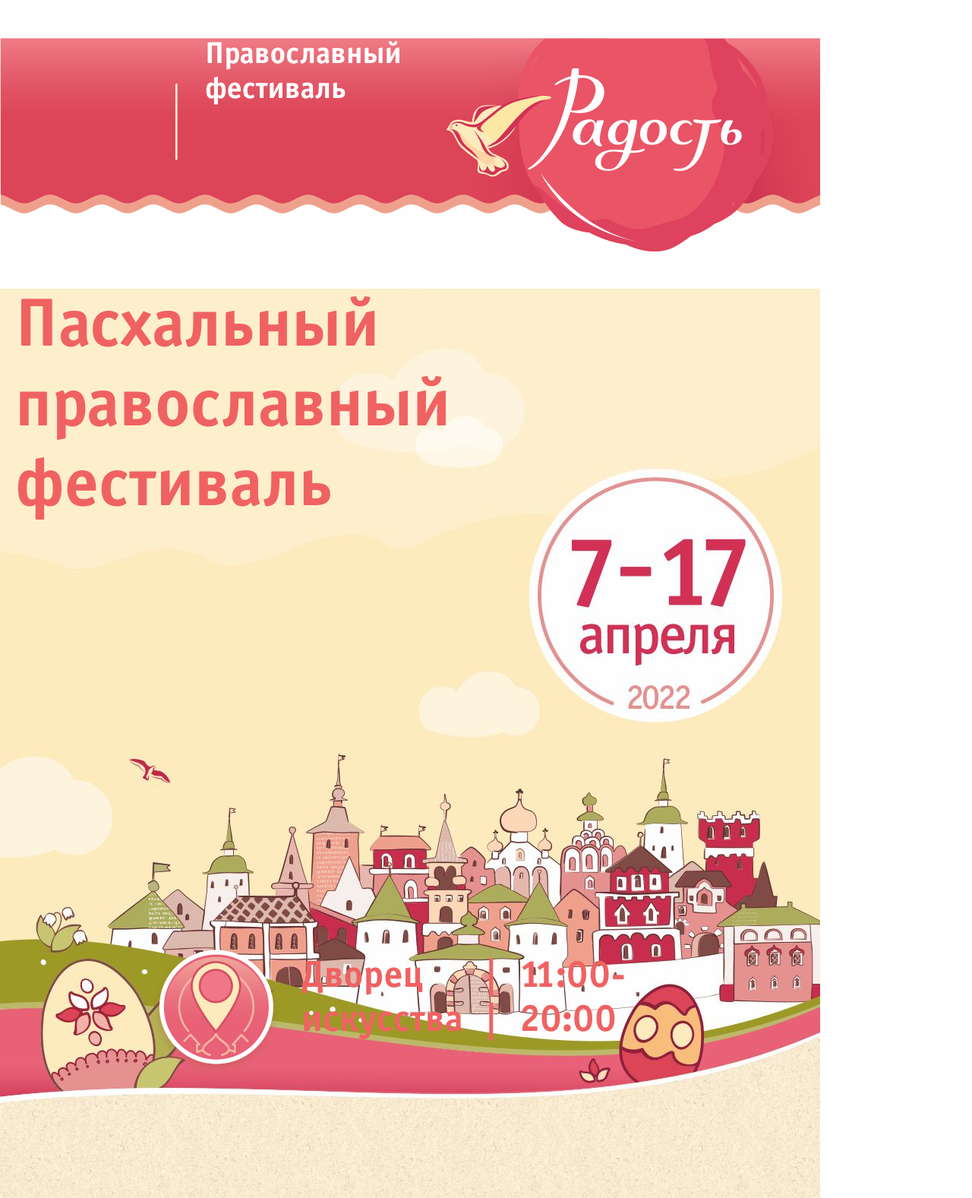
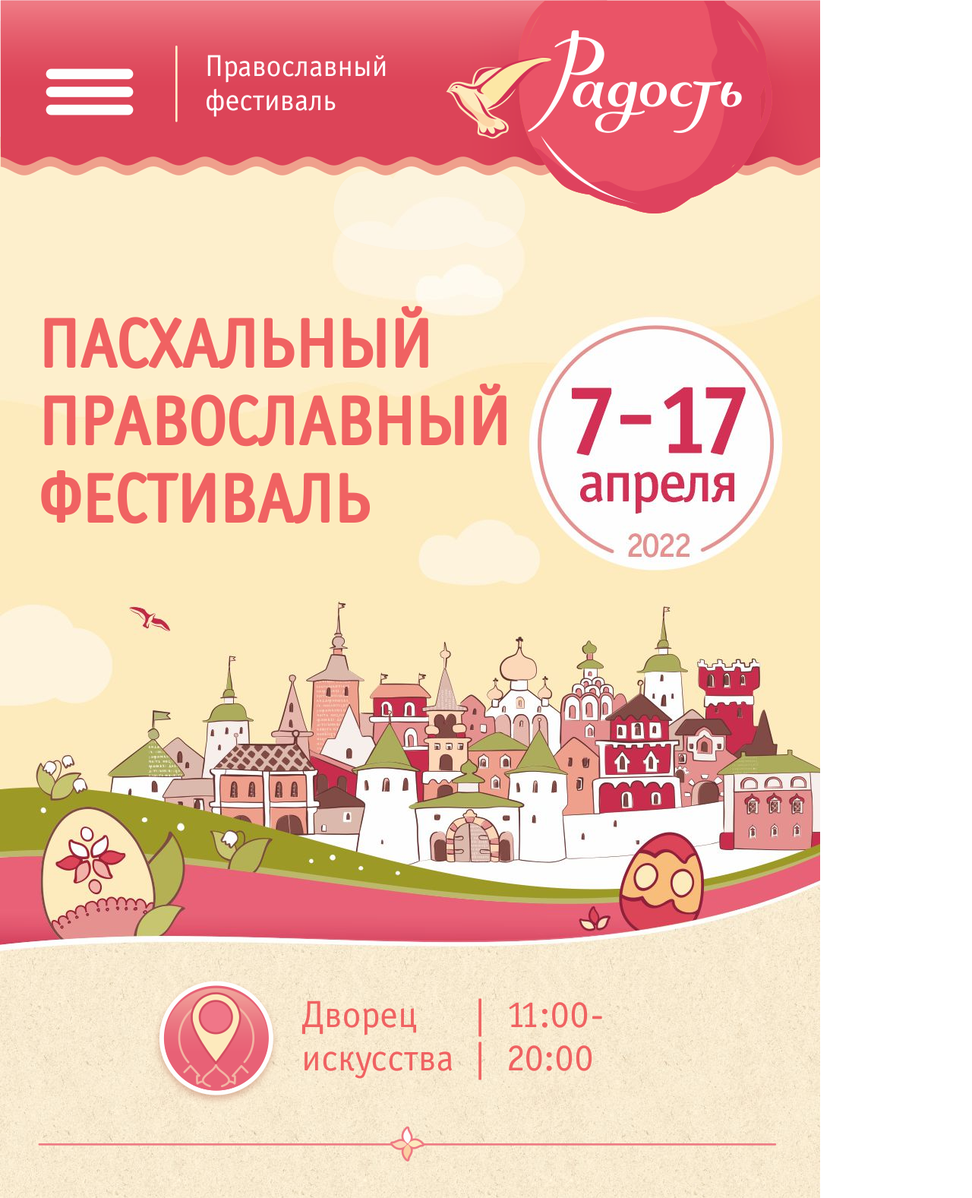
Before and after one commit to AMartsinkevich/festradost.by, a plain HTML site: page index.html in a window 1280 px wide. Shown: the top 1577 px of the page at 76% size. Drawn offline with nearby package versions, Linux system fonts and the light colour scheme.

Commit message:
main page

```diff
--- a/assets/css/style.css
+++ b/assets/css/style.css
@@ -9,15 +9,38 @@ html {
 }
 
 @font-face {
-    font-family: "Officina Sans";
-    src: url("/assets/fonts/OfficinaSansBold.ttf") format("truetype");
-    font-style: normal;
-    font-weight: normal;
+    font-family: "OfficinaSansBold";
+    src: url("../fonts/OfficinaSansBold.ttf") format("truetype");
+}
+
+@font-face {
+    font-family: "OfficinaSansBoldItalic";
+    src: url("../fonts/OfficinaSansBoldItalic.ttf") format("truetype");
+}
+
+@font-face {
+    font-family: "OfficinaSansBook";
+    src: url("../fonts/OfficinaSansBook.ttf") format("truetype");
+}
+
+@font-face {
+    font-family: "OfficinaSansBookItalic";
+    src: url("../fonts/OfficinaSansBookItalic.ttf") format("truetype");
+}
+
+@font-face {
+    font-family: "OfficinaSansMedium";
+    src: url("../fonts/OfficinaSansMedium.ttf") format("truetype");
+}
+
+@font-face {
+    font-family: "OfficinaSansMediumItalic";
+    src: url("../fonts/OfficinaSansMediumItalic.ttf") format("truetype");
 }
 
 body {
     font-size: 1.6rem;
-    font-family: 'Open Sans', sans-serif;
+    font-family: OfficinaSansBook;
     width: 1080px;
     /* 100%; */
     min-height: 100vh;
@@ -41,29 +64,45 @@ div {
 
 .header {
     height: calc(200px + 200px);
-    background-image: url(/assets/images/shapka.png);
+    background-image: url(../images/shapka.png);
     background-repeat: no-repeat;
     position: relative;
-    margin-bottom: -300px;
+    margin-bottom: -450px;
+}
 
+.header__text {
+    position: relative;
+    top: -90px;
 }
 
 .promo {
     height: 1280px;
-    background-image: url(/assets/images/fon.jpg);
+    background-image: url(../images/fon.jpg);
     background-repeat: no-repeat;
+}
+
+.promo__name {
+    position: relative;
+    top: 230px;
+    left: 50px;
+    text-transform: uppercase;
+}
+
+.promo_place {
+    position: relative;
+    top: 250px;
 }
 
 .calendar {
     height: 1140px;
-    background-image: url(/assets/images/fon.jpg);
+    background-image: url(../images/fon.jpg);
     background-repeat: no-repeat;
     background-position: 0px -1280px;
 }
 
 .footer {
     height: 430px;
-    background-image: url(/assets/images/fon_niz.jpg);
+    background-image: url(../images/fon_niz.jpg);
     background-repeat: no-repeat;
 }
 
@@ -84,27 +123,27 @@ div {
 .button-calendar {
     margin-top: 120px;
     margin-bottom: 80px;
-    background-image: url(/assets/images/button_calendar.png);
+    background-image: url(../images/button_calendar.png);
 }
 
 .button-guests {
-    background-image: url(/assets/images/button_gosti.png);
+    background-image: url(../images/button_gosti.png);
 }
 
 .button-places {
-    background-image: url(/assets/images/button_ploschad.png);
+    background-image: url(../images/button_ploschad.png);
 }
 
 .button-event {
-    background-image: url(/assets/images/button_sobytie.png);
+    background-image: url(../images/button_sobytie.png);
 }
 
 .button-sponsors {
-    background-image: url(/assets/images/button_blagotvoriteli.png);
+    background-image: url(../images/button_blagotvoriteli.png);
 }
 
 .button-route {
-    background-image: url(/assets/images/button_kak_dobratsya.png);
+    background-image: url(../images/button_kak_dobratsya.png);
 }
 
 .button:hover {
@@ -121,23 +160,23 @@ div {
 }
 
 .icon-email {
-    background-image: url(/assets/images/mail.png);
+    background-image: url(../images/mail.png);
 }
 
 .icon-vk {
-    background-image: url(/assets/images/vk.png);
+    background-image: url(../images/vk.png);
 }
 
 .icon-fb {
-    background-image: url(/assets/images/fb.png);
+    background-image: url(../images/fb.png);
 }
 
 .icon-ok {
-    background-image: url(/assets/images/ok.png);
+    background-image: url(../images/ok.png);
 }
 
 .icon-instagram {
-    background-image: url(/assets/images/inst.png);
+    background-image: url(../images/inst.png);
 }
 
 .icon:hover {
@@ -162,7 +201,7 @@ div {
 .footer__navigation .navigation {
     margin-left: 50px;
     margin-right: 50px;
-    font-family: Officina Sans;
+    font-family: OfficinaSansBook;
     justify-items: center;
     display: grid;
     grid-auto-columns:auto;
@@ -182,7 +221,7 @@ div {
     position: relative;
     top: 20px;
     left: -30px;
-    background-image: url(/assets/images/dot.png);
+    background-image: url(../images/dot.png);
     background-repeat: no-repeat;
 }
 
@@ -209,23 +248,22 @@ div {
 
 .header_text {
     color: white;
-    font-family: Officina Sans;
+    font-family: OfficinaSansBook;
     font-size: +4rem;
     margin-left: 270px;
 }
 
 .promo__name {
     color: rgb(240, 98, 98);
-    font-family: Officina Sans;
+    font-family: OfficinaSansBook;
     font-size: +6rem;
-    margin-left: 20px;
     margin-top: 230px;
 }
 
 .promo_place {
     margin-top: 550px;
     color: rgb(240, 98, 98);
-    font-family: Officina Sans;
+    font-family: OfficinaSansBook;
     font-size: +3rem;
     vertical-align: center;
 }
@@ -236,7 +274,7 @@ div {
     height: 170px;
     margin-left: 200px;
     margin-right: 20px;
-    background-image: url(/assets/images/button_map.png);
+    background-image: url(../images/button_map.png);
     background-repeat: no-repeat;
 }
 
@@ -244,6 +282,19 @@ div {
     display: inline-block;
     margin-right: 20px;
     margin-bottom: 20px;
+    position: relative;
+    top: 10px;
+}
+
+.icon-delimiter {
+    display: inline-block;
+    background: url(../images/line_border.png);
+    background-repeat: no-repeat;
+    width: 973px;
+    height: 47px;
+    top: 240px;
+    left: 50px;
+    position: relative;
 }
 
 .place {
@@ -254,3 +305,20 @@ div {
 .p {
     font-size: -3rem;
 }
+
+.header__navigation .navigation {
+    display: none;
+}
+
+.header__navigation {
+    display: inline-block;
+    background: url("../images/menu_line.png");
+    background-repeat: no-repeat;
+    width: 116px;
+    height: 62px;
+    position: relative;
+    top: 50px;
+    left: 20px;
+    margin-left: 40px;
+    margin-top: 40px;
+}
```
Also changed, not shown: index.html (+2 -2 lines).
